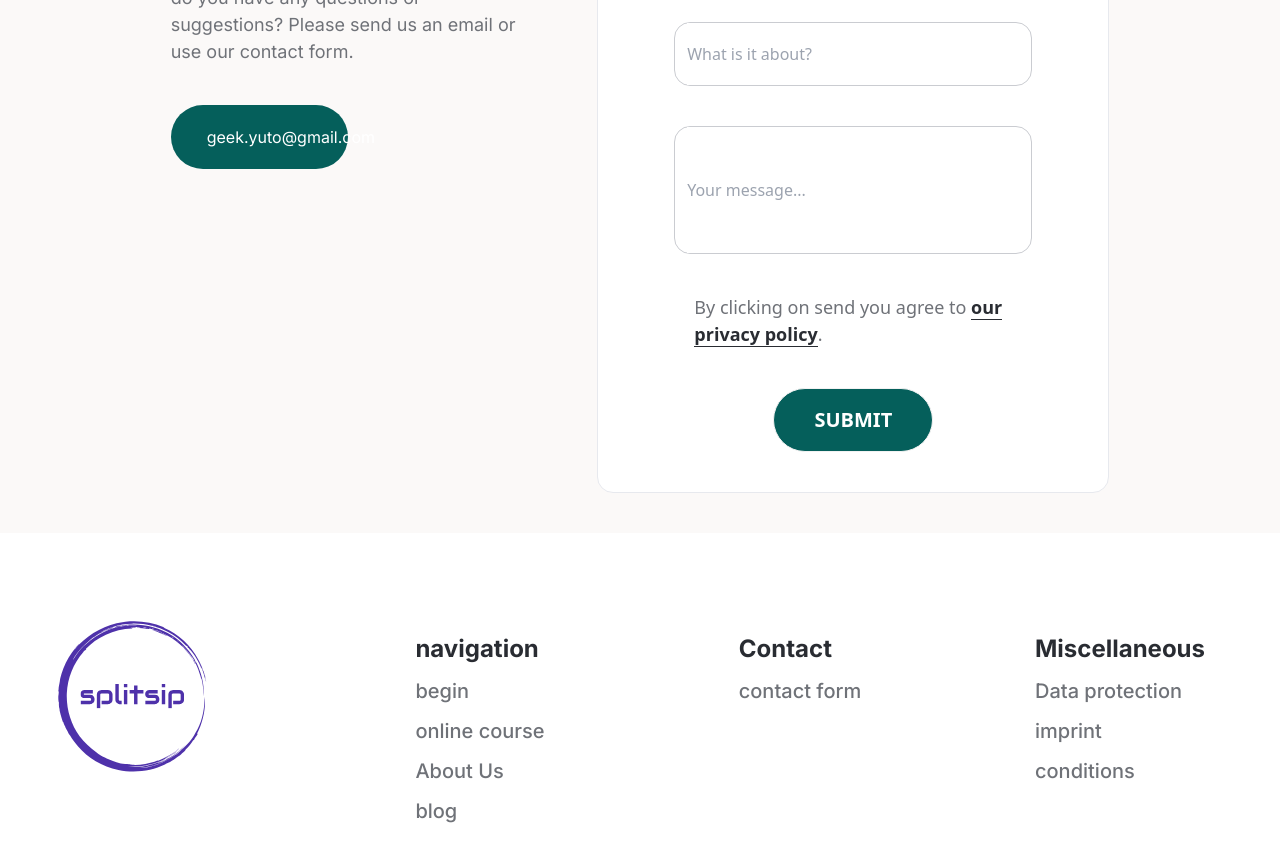
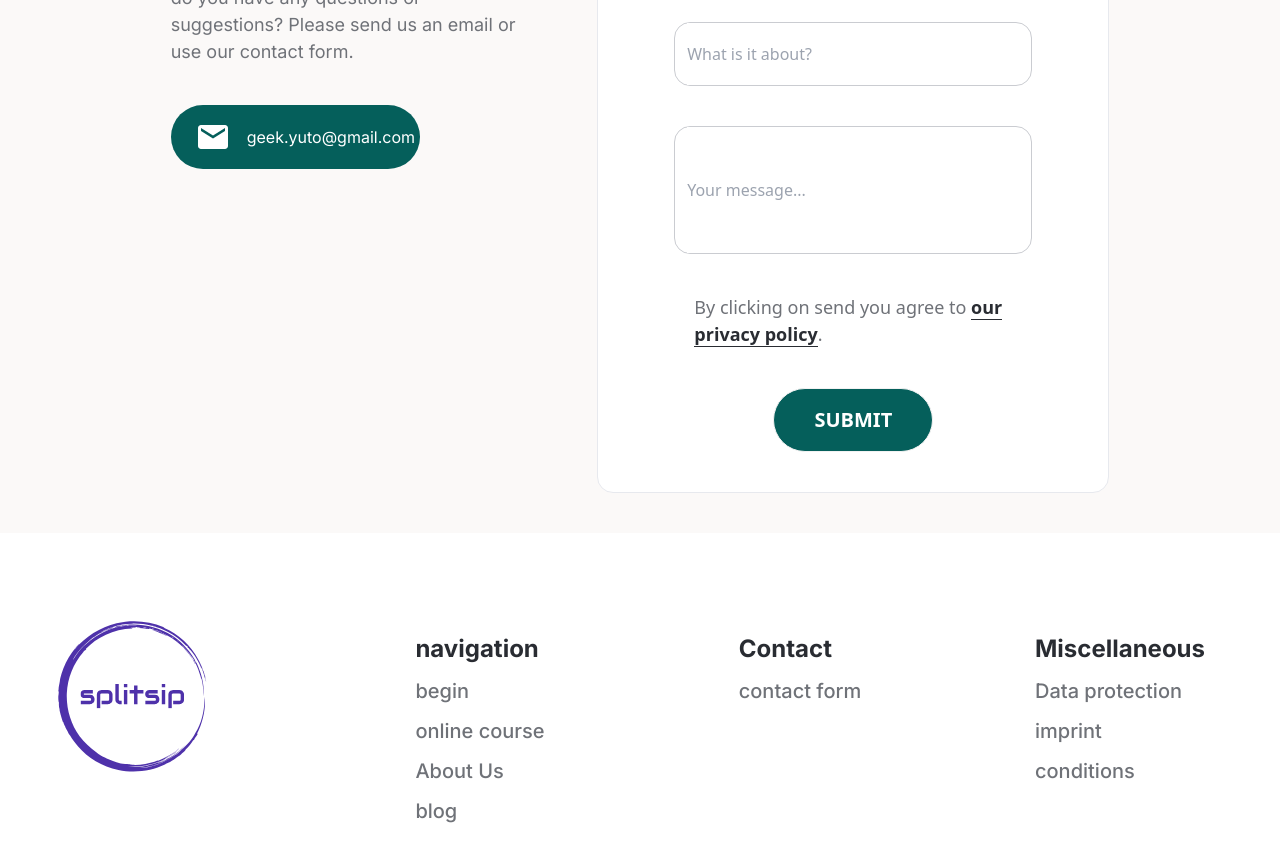
Before and after one commit to yutounun/website, a Next.js app: page /home in a window 1280 px wide. Shown: the part 3280-4141 px from the top of the page. Built offline with nearby package versions, Linux system fonts and the light colour scheme.

Commit message:
solve build  error

```diff
--- a/package.json
+++ b/package.json
@@ -30,6 +30,7 @@
     "node": "18.17.0"
   },
   "devDependencies": {
+    "@types/react-scroll": "^1.8.7",
     "daisyui": "^3.5.0",
     "react-scroll": "^1.8.9"
   },
--- a/src/app/common/AnimateInView.tsx
+++ b/src/app/common/AnimateInView.tsx
@@ -38,12 +38,14 @@ function AnimateInView({
       variants={variants}
       className={className}
       whileHover={
-        hoverScaleUp && {
-          scale: 1.1,
-          transition: { duration: 0.2 },
-        }
+        hoverScaleUp
+          ? {
+              scale: 1.1,
+              transition: { duration: 0.2 },
+            }
+          : undefined
       }
-      whileTap={hoverScaleUp && { scale: 0.9 }}
+      whileTap={hoverScaleUp ? { scale: 0.9 } : undefined}
     >
       {children}
     </motion.div>
--- a/src/app/home/page.tsx
+++ b/src/app/home/page.tsx
@@ -247,7 +247,7 @@ export default function Home() {
                 contact form.
               </p>
               <div className="flex justify-center lg:inline-block lg:w-full">
-                <button className="flex rounded-full w-8/12 lg:w-5/12 h-16 bg-[#055f5b] text-xl text-white hover:bg-[#0c1c1b] mt-5 lg:flex gap-3 items-center">
+                <button className="flex rounded-full w-8/12 lg:w-7/12 h-16 bg-[#055f5b] text-xl text-white hover:bg-[#0c1c1b] mt-5 lg:flex gap-3 items-center">
                   <IconContext.Provider
                     value={{
                       color: "white",
@@ -258,7 +258,7 @@ export default function Home() {
                   </IconContext.Provider>
                   <Link
                     href="https://mail.google.com/mail/u/0/?fs=1&tf=cm&source=mailto&to=geek.yuto%40gmail.com"
-                    className="text-lg"
+                    className="text-lg lg:ml-1"
                   >
                     geek.yuto@gmail.com
                   </Link>
```
Also changed, not shown: 1 other file (tests, documents, lock files or other folders).
